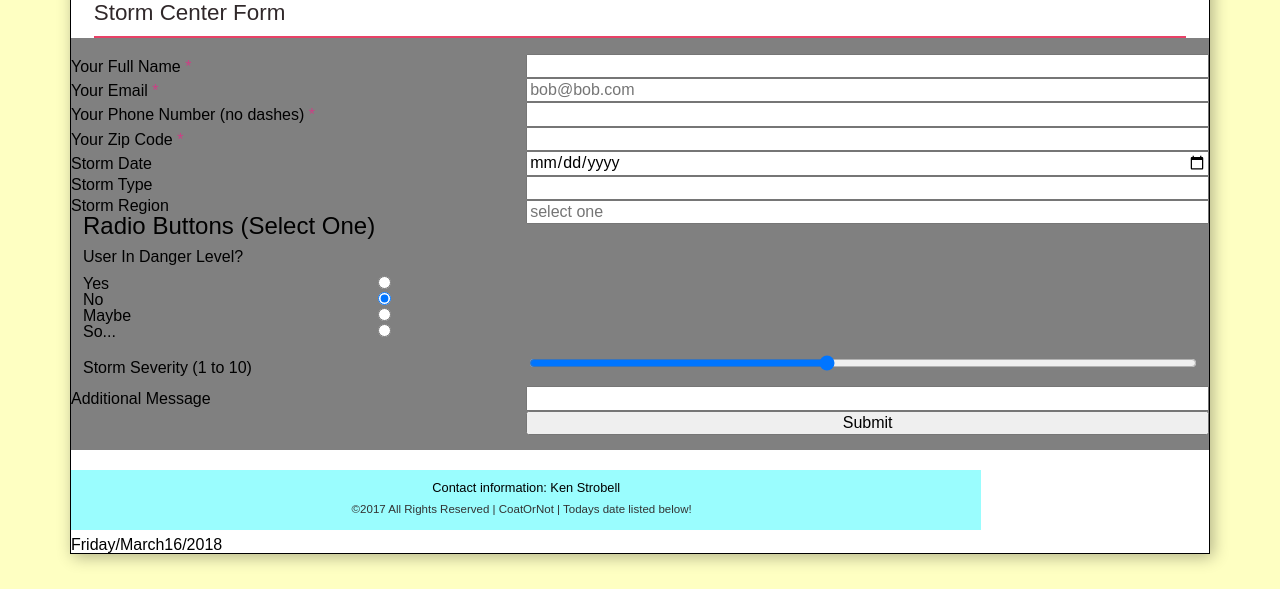
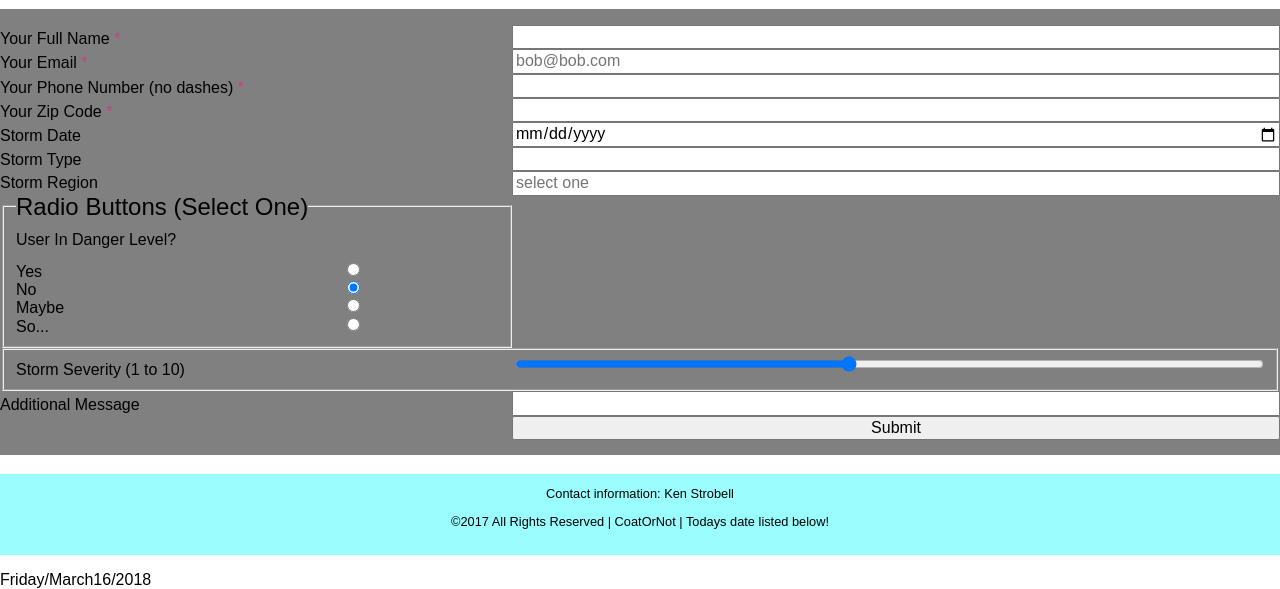
Before and after one commit to str17024/stormcenter, a plain HTML site: page index.html in a window 1280 px wide. Shown: the part 302-891 px from the top of the page. Drawn offline with Linux system fonts and the light colour scheme.

Commit message:
Update index.html

```diff
--- a/index.html
+++ b/index.html
@@ -8,14 +8,7 @@
 <!-- TELLS PHONES NOT TO LIE ABOUT THEIR WIDTH & stops the font from enlarging whena phone is turned sideways-->
 <meta name="viewport" content="width=device-width, initial-scale=1, maximum-scale=1">
 
-<!-- STYLE SHEETS -->
-<link href="css/reset.css" rel="stylesheet">
-<!-- phone-default -->
-<link href="css/phone-default.css" rel="stylesheet">
-<!-- enhance-tablet -->
-<link href="css/tablet.css" rel="stylesheet">
-<!-- enhance-desktop -->
-<link href="css/desktop.css" rel="stylesheet">
+
   <link href="https://fonts.googleapis.com/css?family=Tangerine" rel="stylesheet">  <!-- Google API font reference -->
   <link href="normalize.css" rel="stylesheet"> <!-- normalize useragent/browser defaults -->
   <link href="main.css" rel="stylesheet">   <!-- default styles - small/phone views -->
@@ -168,7 +161,7 @@
 
     </div>
 
-        <div>
+        <div id="submitbutton">
         <input type="submit">
 
 
```
